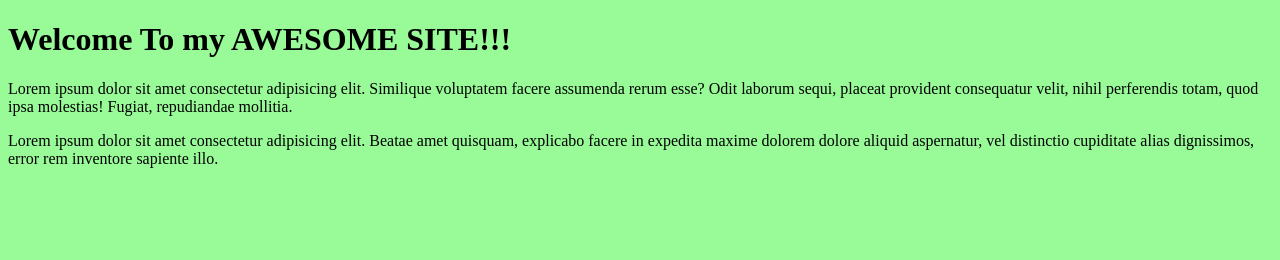
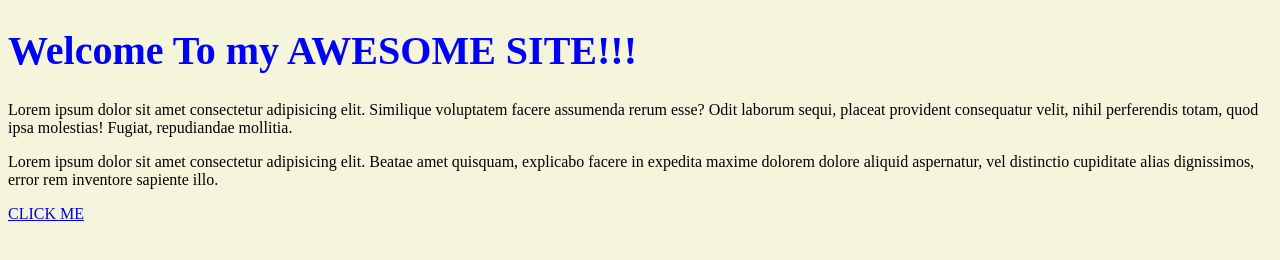
Before and after one commit to RadojkoR/fantastic-winner, a plain HTML site: page index.html in a window 1280 px wide. Drawn offline with Linux system fonts and the light colour scheme.

Commit message:
added a link and some general styling

```diff
--- a/index.html
+++ b/index.html
@@ -14,5 +14,6 @@
     <p>Lorem ipsum dolor sit amet consectetur adipisicing elit. Similique voluptatem facere assumenda rerum esse? Odit laborum sequi, placeat provident consequatur velit, nihil perferendis totam, quod ipsa molestias! Fugiat, repudiandae mollitia.</p>
 
     <p>Lorem ipsum dolor sit amet consectetur adipisicing elit. Beatae amet quisquam, explicabo facere in expedita maxime dolorem dolore aliquid aspernatur, vel distinctio cupiditate alias dignissimos, error rem inventore sapiente illo.</p>
+    <a href="#">CLICK ME</a>
 </body>
 </html>
--- a/style.css
+++ b/style.css
@@ -1,3 +1,8 @@
 body {
-    background-color: palegreen;
+    background-color: beige;
 }
+
+h1 {
+    font-size: 40px;
+    color: blue;
+}
```
